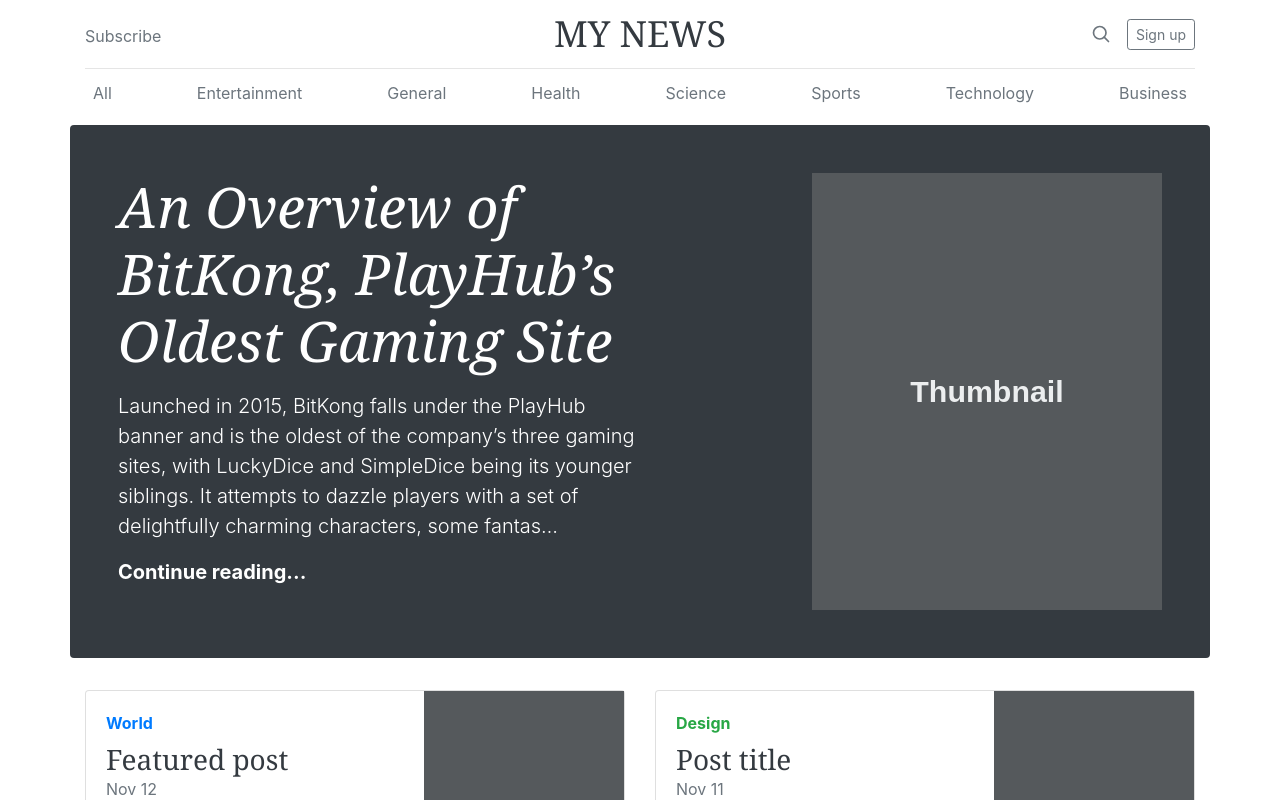
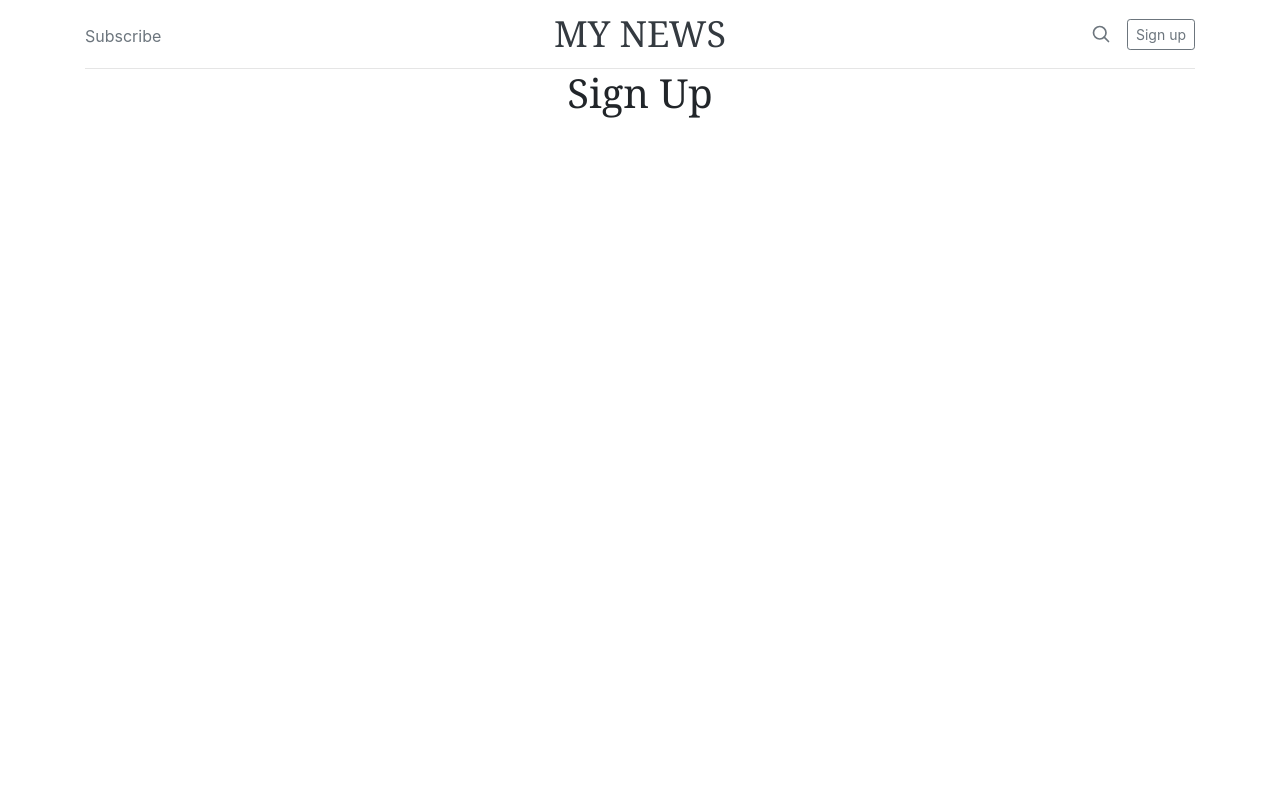
Before and after one commit to shashankgpt/news-app, a React (Create React App) app: page /Signup in a window 1280 px wide. Shown: the top 800 px of the page. Built offline with nearby package versions, Linux system fonts and the light colour scheme; no server answers.

Commit message:
auth files added

```diff
--- a/src/App.js
+++ b/src/App.js
@@ -1,11 +1,21 @@
 import React from 'react';
 import './App.css';
+import { BrowserRouter as Router, Route, Switch} from 'react-router-dom';
+
 import HomePage from './components/Pages/HomePage/HomePage';
+import LoginIn from './components/Pages/LogIn/LoginIn';
+import SignUp from './components/Pages/SignUp/SignUp';
 
 function App() {
   return (
     <div className="App">
-      <HomePage />
+      <Router>
+        <Switch>
+          <Route exact path="/" component={HomePage} />
+          <Route exact path="/login" component={LoginIn} />
+          <Route exact path="/Signup" component={SignUp} />
+        </Switch>
+      </Router>
     </div>
   );
 }
--- a/src/components/Pages/HomePage/HomePage.js
+++ b/src/components/Pages/HomePage/HomePage.js
@@ -2,7 +2,6 @@
 import { useDispatch, useSelector} from 'react-redux'
 import {fetchTopHeadline} from '../../../store/actions/news.action'
 import PageWrapper from "../../common/PageWrapper/PageWrapper";
-import Header from "../../common/Header/Header";
 import MainHeading from "../../common/MainHeading/MainHeading";
 import NewsMenu from "../../common/NewsMenu/NewsMenu";
 import SubHeading from "../../common/SubHeading/SubHeading";
@@ -22,7 +21,6 @@
 
   return (
     <PageWrapper>
-      <Header />
       <NewsMenu />
       <MainHeading news={stateInfo.topHeading} />
       <SubHeading />
--- /dev/null
+++ b/src/components/Pages/LogIn/LoginIn.js
@@ -0,0 +1,12 @@
+import React from 'react'
+import PageWrapper from "../../common/PageWrapper/PageWrapper";
+
+function LoginIn() {
+    return (
+        <PageWrapper>
+            Login
+        </PageWrapper>
+    )
+}
+
+export default LoginIn
--- /dev/null
+++ b/src/components/Pages/SignUp/SignUp.js
@@ -0,0 +1,12 @@
+import React from 'react'
+import PageWrapper from "../../common/PageWrapper/PageWrapper";
+
+function SignUp() {
+    return (
+        <PageWrapper>
+            <h1>Sign Up</h1>
+        </PageWrapper>
+    )
+}
+
+export default SignUp
--- a/src/components/common/PageWrapper/PageWrapper.js
+++ b/src/components/common/PageWrapper/PageWrapper.js
@@ -1,11 +1,13 @@
 import React from 'react';
 import { Container } from "reactstrap";
 import PropTypes from 'prop-types';
+import Header from "../Header/Header";
 
 function PageWrapper({children}) {
     return (
          <Container>
-            {children}
+             <Header />
+             {children}
         </Container>
     )
 }
```
Also changed, not shown: 1 other file (tests, documents, lock files or other folders).
